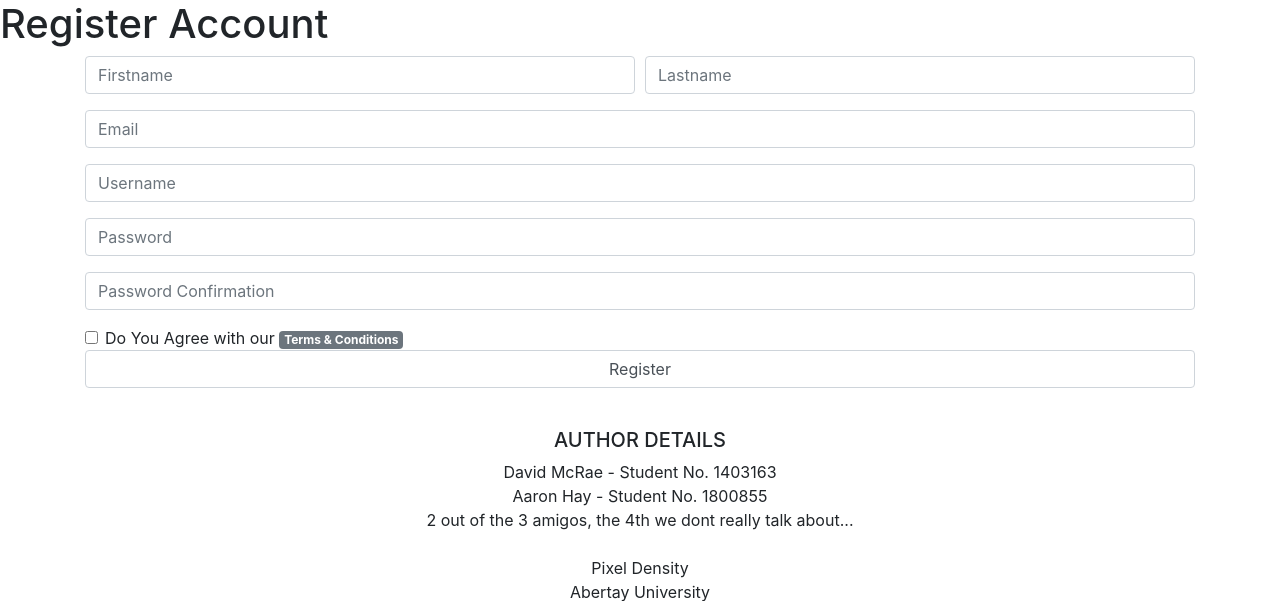
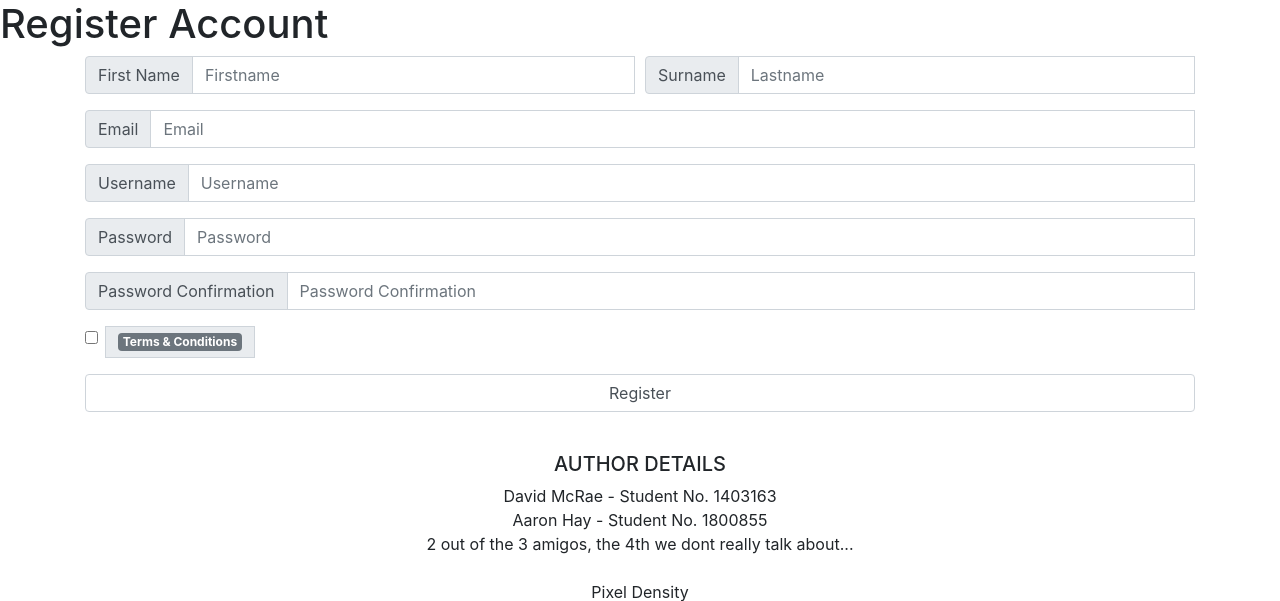
Before and after one commit to DMcRae45/DundeePictureHouse, a PHP site: page /registerCustomer.php in a window 1280 px wide. Shown: the part 56-657 px from the top of the page. Run offline with PHP 8.4, Linux system fonts and the light colour scheme.

Commit message:
altered some forms. TODO: Insert a movie

```diff
--- a/Model/DPH-api.php
+++ b/Model/DPH-api.php
@@ -276,7 +276,7 @@ function AttemptEmployeeLogin()
   }
 }
 
-function InsertMovie()
+function AttemptInsertMovie()
 {
     Require 'dbConnection.php';
 
--- a/View/registerCustomer.php
+++ b/View/registerCustomer.php
@@ -31,13 +31,20 @@ include '../Model/DPH-api.php';
 
           <!-- TOP ROW for the form is firtname and last name -->
             <div class="form-row">
-                <div class="col-md-6 form-group">
+                <div class="col-md-6 form-group input-group">
+                  <div class="input-group-prepend">
+                    <span class="input-group-text" id="inputGroupPrepend">First Name</span>
+                  </div>
+
                     <input class="form-control" type="text" id="firstName" name="firstName" placeholder="Firstname" required>
                       <div class="invalid-feedback">
                         You cannot Leave This field Empty.
                       </div>
                   </div>
-                <div class="col-md-6 form-group">
+                <div class="col-md-6 form-group input-group">
+                  <div class="input-group-prepend">
+                    <span class="input-group-text" id="inputGroupPrepend">Surname</span>
+                  </div>
                     <input class="form-control" type="text" id="surname" name="surname" placeholder="Lastname" required>
                       <div class="invalid-feedback">
                         You cannot Leave This field Empty.
@@ -46,36 +53,51 @@ include '../Model/DPH-api.php';
             </div>
             <!-- END TOP ROW -->
 
-            <div class="form-group">
-                <input class="form-control" type="text" id="email" name="email" placeholder="Email" required>
+            <div class="form-group input-group">
+              <div class="input-group-prepend">
+                <span class="input-group-text" id="inputGroupPrepend">Email</span>
+              </div>
+                <input class="form-control" type="email" id="email" name="email" placeholder="Email" required>
                   <div class="invalid-feedback">
                     You cannot Leave This field Empty.
                   </div>
               </div>
-            <div class="form-group">
+            <div class="form-group input-group">
+              <div class="input-group-prepend">
+                <span class="input-group-text" id="inputGroupPrepend">Username</span>
+              </div>
                 <input class="form-control" type="text" id="username" name="username" placeholder="Username" required>
                   <div class="invalid-feedback">
                     You cannot Leave This field Empty.
                   </div>
               </div>
-            <div class="form-group">
+
+            <div class="form-group input-group">
+              <div class="input-group-prepend">
+                <span class="input-group-text" id="inputGroupPrepend">Password</span>
+              </div>
                 <input class="form-control" type="password" id="password" name="password" placeholder="Password" required>
                   <div class="invalid-feedback">
                     You cannot Leave This field Empty.
                   </div>
               </div>
-            <div class="form-group">
+
+            <div class="form-group input-group">
+              <div class="input-group-prepend">
+                <span class="input-group-text" id="inputGroupPrepend">Password Confirmation</span>
+              </div>
                 <input class="form-control" type="password" id="passwordConfirm" name="passwordConfirm" placeholder="Password Confirmation" required>
                   <div class="invalid-feedback">
                     You cannot Leave This field Empty.
                   </div>
               </div>
 
-              <div class="form-check">
+              <div class="form-group form-check input-group">
               <input class="form-check-input" type="checkbox" value="" id="invalidCheck" required>
-              <label class="form-check-label" for="invalidCheck">
-                Do You Agree with our <a href="TermsAndConditions.php" class="badge badge-secondary">Terms & Conditions</a>
-              </label>
+
+              <div class="input-group-prepend">
+                <span class="input-group-text" id="inputGroupPrepend"><a href="TermsAndConditions.php" class="badge badge-secondary">Terms & Conditions</a></span>
+              </div>
               <div class="invalid-feedback">
                 You Must accept the terms and condition to register for an account.
               </div>
```
Also changed, not shown: Controller/attempt_insertMovie.php (added, +11 -0 lines), View/customerLogin.php (+8 -2 lines), View/insertMovie.php (added, +147 -0 lines).
